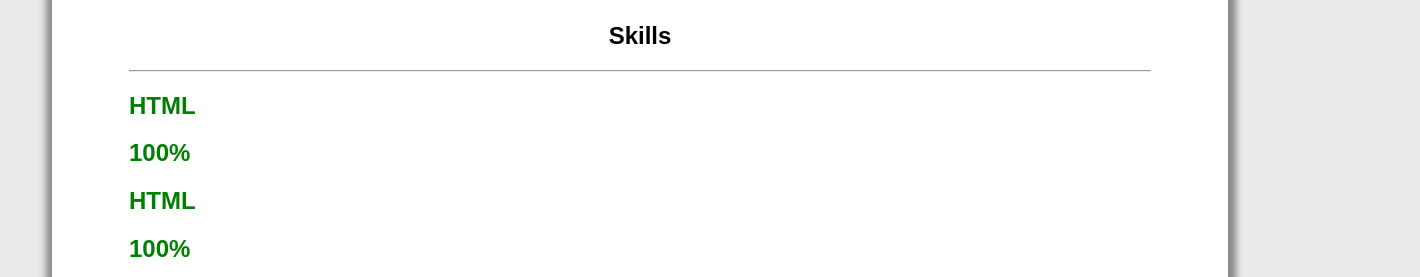
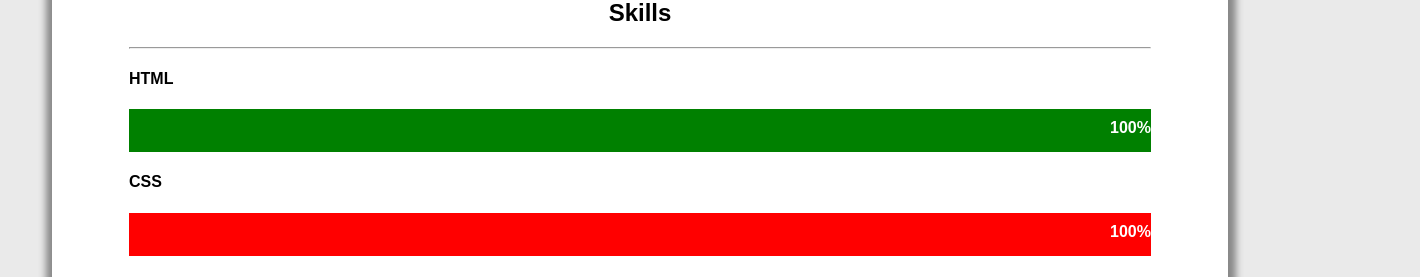
Before and after one commit to lesantiagoba/leandrosantiago, a React (Create React App) app: page /1 in a window 1280 px wide. Shown: the part 2519-2796 px from the top of the page, 1420 px wide, since content can reach past the window. Built offline with nearby package versions, Linux system fonts and the light colour scheme; a web font is replaced by a local one.

Commit message:
Add navbar scroll navigation

```diff
--- a/src/App.js
+++ b/src/App.js
@@ -14,12 +14,12 @@ function App() {
     <BrowserRouter>
       <BoardContainer/>
       <Routes>
-        <Route exact path="/" component={Home} />
-        <Route path="/:id" component={AboutMe} />
-        <Route path="/:id" component={Education} />
-        <Route path="/:id" component={Experience} />
-        <Route path="/:id" component={Portfolio} />
-        <Route path="/:id" component={Skills} />
+        <Route exact path="/" element={<Home />} />
+        <Route path="/:id" element={<AboutMe />} />
+        <Route path="/:id" element={<Education />} />
+        <Route path="/:id" element={<Experience />} />
+        <Route path="/:id" element={<Portfolio />} />
+        <Route path="/:id" element={<Skills />} />
       </Routes>
     </BrowserRouter>
   );
--- a/src/Collection/Data.js
+++ b/src/Collection/Data.js
@@ -20,6 +20,29 @@ export const Skill = [
 
         id:1,
         Technology: "HTML",
-        Percent: 100
-    }
+        Percent: 100,
+        color: 'Green'
+    },
+    {
+
+        id:2,
+        Technology: "CSS",
+        Percent: 100,
+        color: 'Red'
+    },
+    {
+
+        id:3,
+        Technology: "JavaScript",
+        Percent: 85,
+        color: 'Orange'
+    },
+    {
+
+        id:4,
+        Technology: "React",
+        Percent: 80,
+        color: 'Blue'
+    },
+
 ]
--- a/src/Component/BoardContainer.css
+++ b/src/Component/BoardContainer.css
@@ -2,7 +2,7 @@
   width:1176px;
   height: auto;
   margin: 0 auto;
-  margin-top: 52px ;
+  margin-top: 10% ;
   background-color: #FFFFFF;
   box-shadow: 1px 7px 7px 7px #888888;
   display: flex;
--- a/src/Component/BoardContainer.jsx
+++ b/src/Component/BoardContainer.jsx
@@ -13,22 +13,33 @@ const BoardContainer = () => {
         <div>
             <Navbar />
             <div className="BoardContainer">
-                <div className="BoardContainerInfo">
-                    <Section name={"About me"} />
+                <div className="BoardContainerInfo" >
+
+                    <div id="AboutMe">
+                        <Section name={"About me"} id="AboutMe"/>
                         <AboutMe
                         nombre="Leandro Santiago Batista"
                         descripcion="Lorem ipsum dolor sit amet consectetur adipisicing elit. Explicabo tempore placeat temporibus magnam aperiam inventore sit neque amet. Similique necessitatibus dolores nobis illo nihil sint. Eaque numquam quos atque eveniet!"
                         />
-                    <Section name={"Education"} />
-                    <Education
+                    </div>
+                    <div id="Education">
+                        <Section name={"Education"} id="Education" />
+                        <Education />
+                    </div>
 
-                    />
-                    <Section name={"Skills"} />
+                    <div id="Skills">
+                        <Section name={"Skills"} id="Skills"/>
                         <Skills/>
-                    <Section name={"Portfolio"} />
+                    </div>
+                    <div id="Portfolio">
+                        <Section name={"Portfolio"} id="Portfolio"/>
                         <Portfolio/>
-                    <Section name={"Experience"} />
+                    </div>
+                    <div id="Experience">
+                        <Section name={"Experience"}/>
                         <Experience/>
+                    </div>
+
                 </div>
             </div>
 
--- a/src/Component/NavBar.jsx
+++ b/src/Component/NavBar.jsx
@@ -2,12 +2,20 @@ import React from "react";
 import { useState } from "react";
 import { Link } from 'react-router-dom';
 import './Navbar.css';
+import Experience from "../pages/Experience";
 
 //const [FormularioContacto, setFormularioContacto] = useState();
 
-const saludo = (nota) =>
+const Contact = () =>
 {
-    alert(nota);
+    let Name = prompt('Please enter your name');
+    let Email = prompt('Please write your email');
+    let message = prompt('Message');
+
+    if(Name != null && Email != null && message != null)
+    {
+        alert("The message was sending");
+    }
 }
 
 const Navbar = () => {
@@ -20,19 +28,27 @@ const Navbar = () => {
                 <nav>
                     <ul>
                         <li>
-                            <Link className="Links" to="/">Education</Link>
+                            <a  className="Links" href='#Education'>
+                                Education
+                            </a>
                         </li>
                         <li>
-                            <Link className="Links" to="/">Skills</Link>
+                            <a  className="Links" href='#Skills'>
+                                Skills
+                            </a>
                         </li>
                         <li>
-                            <Link className="Links" to="/">Portfolio</Link>
+                            <a  className="Links" href='#Portfolio'>
+                                Portfolio
+                            </a>
                         </li>
                         <li>
-                            <Link className="Links" to="/">Experience</Link>
+                            <a  className="Links" href='#Experience'>
+                                Experience
+                            </a>
                         </li>
                         <li>
-                            <Link  className="Links" to="/">Contact</Link>
+                            <Link onClick={() => Contact()}  className="Links" to="/">Contact</Link>
                         </li>
                     </ul>
                 </nav>
--- a/src/Component/Navbar.css
+++ b/src/Component/Navbar.css
@@ -7,8 +7,11 @@
     font-family: 'Laila', sans-serif;
     color: white;
     font-weight: bold;
-    width: auto;
+    width: 100%;
     height: 99px;
+    position: fixed;
+    top: 0;
+
 }
 
 .NavbarContainers-Name{
--- a/src/Component/SkillsCard.css
+++ b/src/Component/SkillsCard.css
@@ -1,4 +1,20 @@
-.SkillsCardContainer{
-    display: flex;
-    flex-direction: column;
+
+.SkillsContainer-Bar{
+    width: 100%;
+    background-color: #ddd; /* Grey background */
+    text-align: right; /* Right-align text */
+    color: white; /* White text color */
+    box-sizing: border-box;
+    font-weight: bolder;
+
 }
+
+.Bar-Percent
+{
+    padding-top: 10px; /* Add top padding */
+    padding-bottom: 15px; /* Add bottom padding */
+    height: 100%;
+    width: 100%;
+    box-sizing: border-box;
+
+}
--- a/src/Component/SkillsCard.jsx
+++ b/src/Component/SkillsCard.jsx
@@ -1,27 +1,32 @@
-import React from "react";
+import React, { useEffect, useState } from "react";
 import './EducationCard.css';
+import './SkillsCard.css';
 
-const SkilsCard = ({
+const SkillsCard = (
+   {
     Technology,
     Percent,
     color
-}) => {
+    }
+) => {
 
     return(
        <div className="SkillsCardContainer">
-            <div className="SkillsCardContainer-Technology">
-               <h2 style={{color: color}}>
-                    {Technology}
-              </h2>
-            </div>
-            <div className="SkillCardContainer-Percent">
-               <h2 style={{color: color}}>
-                    {Percent}%
-               </h2>
-            </div>
+           <div className="SkillsContainer-Title">
+               <h4>{Technology}</h4>
+           </div>
+           <div className="SkillsContainer-Bar" >
+               <div className="Bar-Percent"
+               style={{
+                backgroundColor:`${color}`,
+                width: `${Percent}%`
+               }} >
+                  {Percent}%
+               </div>
+           </div>
        </div>
     )
 }
 
 
-export default SkilsCard;
+export default SkillsCard;
--- a/src/index.js
+++ b/src/index.js
@@ -6,7 +6,9 @@ import App from './App';
 
 const root = ReactDOM.createRoot(document.getElementById('root'));
 root.render(
-  <React.StrictMode>
-    <App />
-  </React.StrictMode>
+  <div>
+     <App />
+  </div>
+
+
 );
--- a/src/pages/Portfolio.css
+++ b/src/pages/Portfolio.css
@@ -4,4 +4,5 @@
     flex-wrap: wrap;
     margin-left: 20px;
     margin-bottom: 50px;
+
 }
--- a/src/pages/Skills.jsx
+++ b/src/pages/Skills.jsx
@@ -1,20 +1,34 @@
-import React from "react";
+import React, { useEffect, useState } from "react";
 import { Skill } from "../Collection/Data";
-import SkilsCard from "../Component/SkillsCard";
+import SkillsCard from "../Component/SkillsCard";
 import './Skill.css';
+
 const Skills = () => {
+
+    const[ListSkills, setListSkills] = useState(Skill);
+
+    useEffect(() =>{
+        console.log(ListSkills);
+    },[Skill])
+
     return(
        <div className="SkillsList">
-           <SkilsCard
-                Technology = {Skill[0].Technology}
-                Percent = {Skill[0].Percent}
-                color = "green"
-            />
-             <SkilsCard
-                Technology = {Skill[0].Technology}
-                Percent = {Skill[0].Percent}
-                color = "green"
-            />
+          {  !ListSkills ?
+             <div className="Loading">
+                <h2>Loading....</h2>
+             </div>
+             : ListSkills.map( x => {
+                return  <SkillsCard
+                key={x.id}
+                Technology={x.Technology}
+                Percent={x.Percent}
+                color={x.color}
+                />
+            }
+            )}
+
+
+
        </div>
     )
 }
```
Lines whose indentation alone changed are shown as unchanged.
